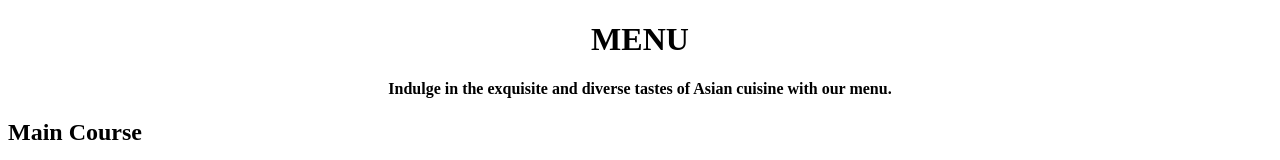
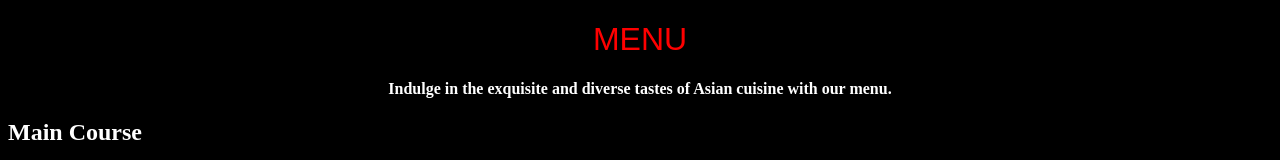
Before and after one commit to Mugdha023/Responsive-Restaurant-Website, a plain HTML site: page menu.html in a window 1280 px wide. Shown: the top 160 px of the page. Drawn offline with Linux system fonts and the light colour scheme.

Commit message:
Update menu.html

```diff
--- a/menu.html
+++ b/menu.html
@@ -1,6 +1,6 @@
 <!doctype html>
 <html>
-<link rel="stylesheet" type="text/css" href="restaurant.css">
+<link rel="stylesheet" type="text/css" href="styles.css">
 <h1 align="center">MENU</h1>
 <h4 align="center">Indulge in the exquisite and diverse tastes of Asian cuisine with our menu.</h4>
 <h2>Main Course</h2><hr>
```
